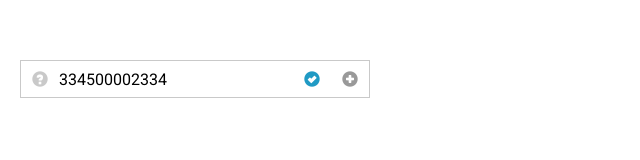
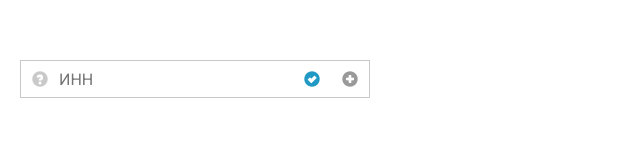
Before and after one commit to GaryGolf/input, a React app: page / in a window 1280 px wide. Shown: the top 160 px of the page, without its empty margins (0-640 px from the left). Built offline with nearby package versions, Linux system fonts and the light colour scheme.

Commit message:
input minor changes

```diff
--- a/src/components/demo.tsx
+++ b/src/components/demo.tsx
@@ -43,17 +43,18 @@ export default class Demo extends React.Component<Props, State> {
             <div style={{margin:'20px'}}>
                 <br/><br/>
 
-                <form onSubmit={e=>e.preventDefault()}>
+                {/*<form onSubmit={e=>e.preventDefault()}>*/}
                 <Input
                     placeholder="ИНН"
-                    name="inn"
-                    defaultValue="334500002334"
+                    // name="inn"
+                    // defaultValue="334500002334"
                     maxLength={12}
-
-                    pattern="[0-9]{12}"
-                    title="Номер ИНН должен содержать 12 цифровых символов"
-                    // onFocus={()=>console.log('focus')}
-                    // onBlur={()=>console.log('blur')}
+                    //disabled
+                    //pattern="[0-9]{12}"
+                    //title="Ошибка, введите ИНН"
+                    //autoFocus
+                    onFocus={()=>console.log('focus')}
+                    onBlur={()=>console.log('blur')}
                     // onChange={console.log}
                     onSubmit={this.handleInputSubmit.bind(this)}
                     error={this.state.error}
@@ -72,7 +73,7 @@ export default class Demo extends React.Component<Props, State> {
                         onClick={()=>console.log('question')}
                     />
                 </Input>
-                </form>
+                {/*</form>*/}
             </div>
         )
     }
--- a/src/components/input/input.css
+++ b/src/components/input/input.css
@@ -28,7 +28,6 @@
 .container .error-message {
     display: none;
     font: 10px 'Roboto', sans-serif;
-    color: #DE3318;
     position: absolute;
     top:39px;
     margin-top: 6px;
@@ -78,15 +77,15 @@
      color: #1A7B9D;
 }
 
-/*
+
 .container input:invalid:not(:focus) {
     border-bottom: 2px dashed #DE3318;
 }
+.container input:invalid:not(:focus) + .error-message {
+    display: block;
+    color: #DE3318;
+}
 
-.container input:invalid:not(:focus) + .error-message {
-    display: block
-}
-*/
 
 .container[data-status="focused"] {
     box-shadow: 0 0 8px #209AC4;
--- a/src/components/input/input.tsx
+++ b/src/components/input/input.tsx
@@ -2,20 +2,16 @@ import * as React from 'react'
 import * as styles from './input.css'
 import * as Status from './status'
 
-interface Icon {
-    className:string
-    onClick():void
-}
 
 interface Props {
     className?: string
     name?: string
     defaultValue?: string
-    type?: string
     placeholder?: string
     pattern?: string
     title?: string
     disabled?: boolean
+    autoFocus?: boolean
     maxLength?: number
     error?: string
     warning?: string
@@ -45,7 +41,6 @@ export default class Input extends React.Component<Props, State> {
         const {disabled, error, warning} = nextProps
         const status = disabled? Status.disabled : !!error? Status.error : !!warning? Status.warning :Status.success
         this.setState({status})
-        console.log(status)
     }
 
     handleFocus(){
@@ -84,7 +79,7 @@ export default class Input extends React.Component<Props, State> {
                 this.input.value = ''
                 break
             case 'Enter' :
-                this.setState({status: !value? Status.normal:Status.submited})
+                this.setState({status:  Status.normal})
                 if(!!onSubmit) onSubmit(value)
                 break
         }
@@ -92,17 +87,17 @@ export default class Input extends React.Component<Props, State> {
 
     render(){
 
-        const {name, type, defaultValue, placeholder, pattern, title, maxLength, disabled} = this.props
+        const {name, defaultValue, placeholder, pattern, title, maxLength, autoFocus, disabled} = this.props
 
         const children = React.Children.toArray(this.props.children)
             .filter(item=>item['type']=='span')
             .map((item:any, idx) => <div key={idx}
-                onClick={e=>disabled?e.stopPropagation():item.props.onClick(e)}
+                onClick={e=>disabled||!item.props.onClick?e.stopPropagation():item.props.onClick(e)}
                 className={[styles['icon-container'],styles['icon-'+idx]].join(' ')}>
                 <span className={item.props.className}/>
                 </div>)
 
-        const inputProps = {name, type, defaultValue, placeholder, pattern, title, maxLength, disabled}
+        const inputProps = {name, defaultValue, placeholder, pattern, title, maxLength, autoFocus, disabled}
 
         return (
         <div className={styles.container}
--- a/src/components/input/status.ts
+++ b/src/components/input/status.ts
@@ -5,4 +5,3 @@ export const disabled = 'disabled'
 export const error = 'error'
 export const warning = 'warning'
 export const success = 'success'
-export const submited = 'submited'
```
